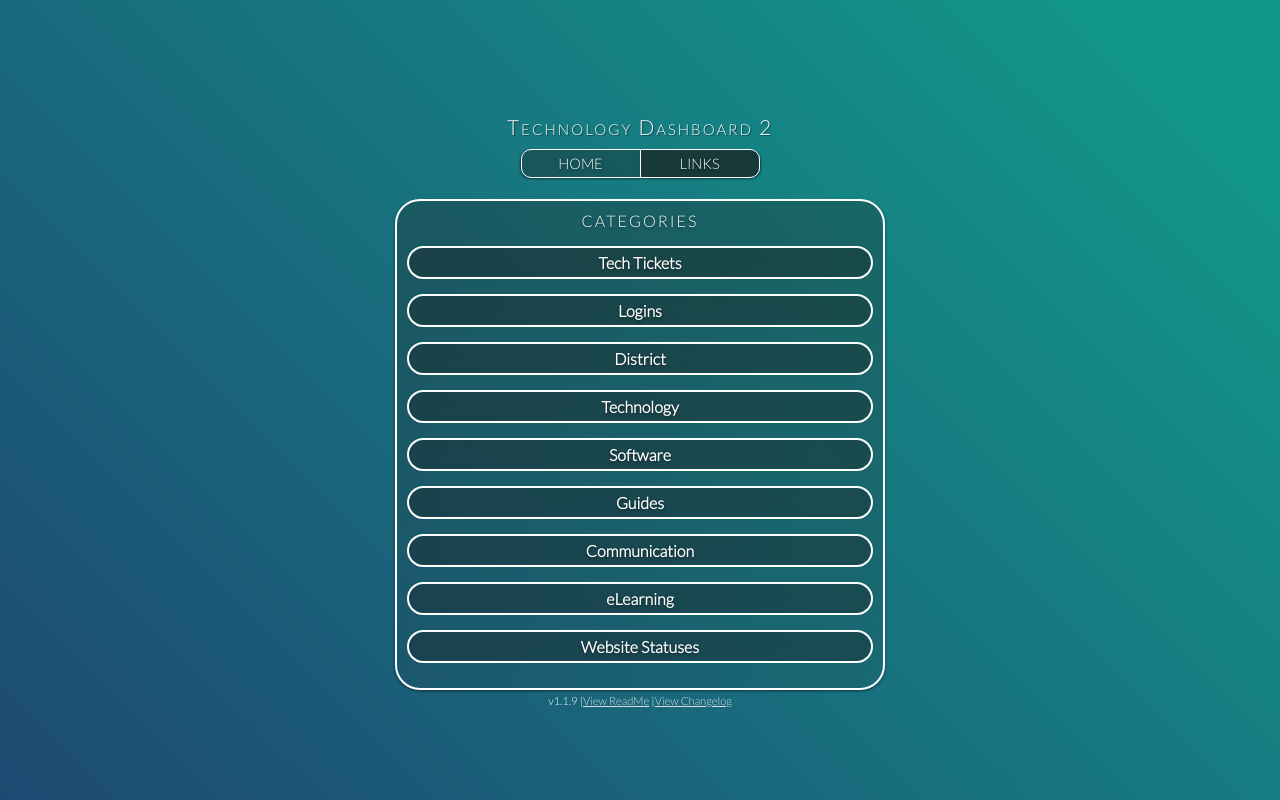
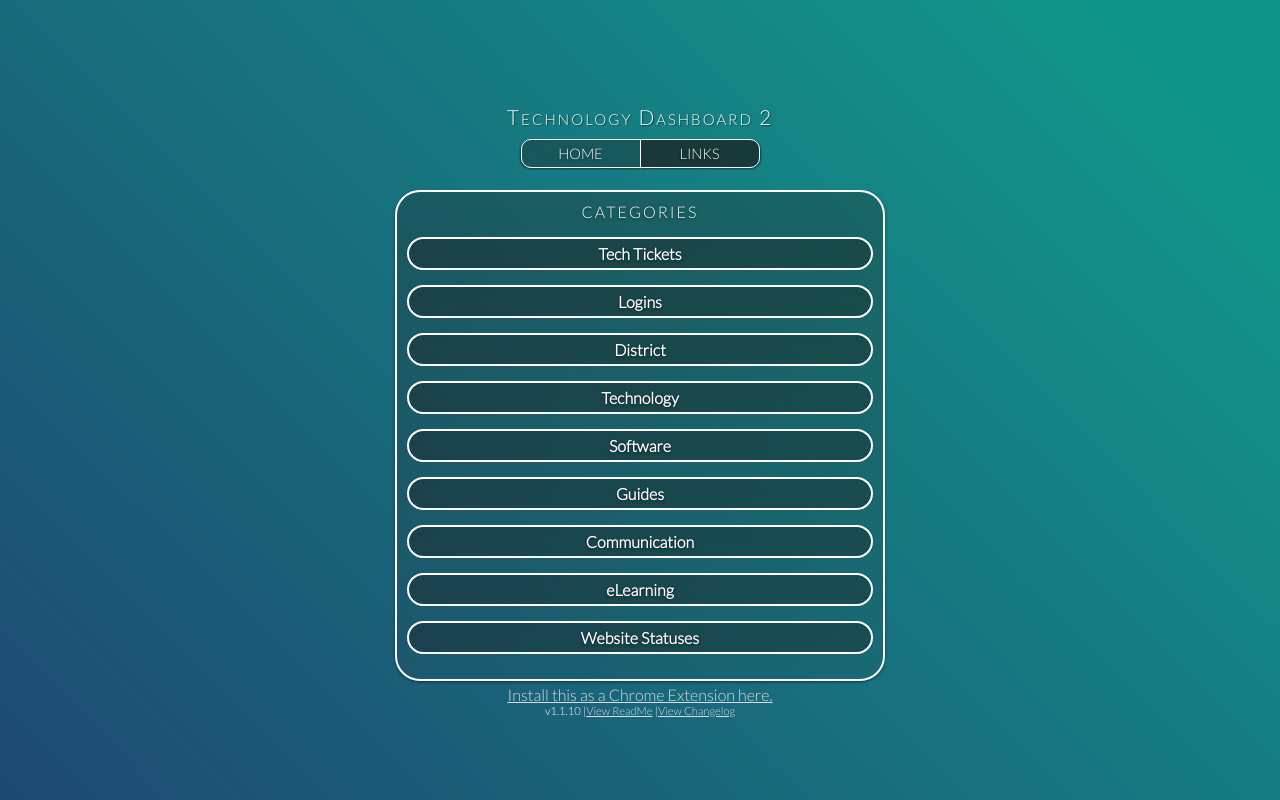
Before and after one commit to NoahButcher/tech-dashboard-mobile, a React (Create React App) app: page / in a window 1280 px wide. Built offline with nearby package versions, Linux system fonts and the light colour scheme.

Commit message:
Added a link to the Chrome Extension version

```diff
--- a/package.json
+++ b/package.json
@@ -1,6 +1,6 @@
 {
   "name": "tech-dashboard-mobile",
-  "version": "1.1.9",
+  "version": "1.1.10",
   "private": true,
   "homepage": "https://noahbutcher.github.io/tech-dashboard-mobile/",
   "dependencies": {
--- a/src/App.css
+++ b/src/App.css
@@ -77,7 +77,7 @@
   margin-left:1%;
   margin-right:1%;
   margin-bottom: 4px;
-  max-height: 70vh;
+  max-height: 100vh;
   overflow-x: hidden;
   overflow-y: auto;
   border:2px solid white;
--- a/src/App.js
+++ b/src/App.js
@@ -77,8 +77,17 @@ class App extends Component {
 
           {this.state.output}
 
+          <div className="App-notification">
+              <a
+              target="_blank"
+              rel="noopener noreferrer"
+              className="App-reg-link"
+              href="https://chrome.google.com/webstore/detail/gbblpieaphdajmhondclcjmekgkibeaa">
+                 Install this as a Chrome Extension here.
+              </a>
+            </div>
           <div className="App-version">
-              v1.1.9 |
+              v1.1.10 |
               <a
               target="_blank"
               rel="noopener noreferrer"
```
Also changed, not shown: 1 other file (tests, documents, lock files or other folders).
